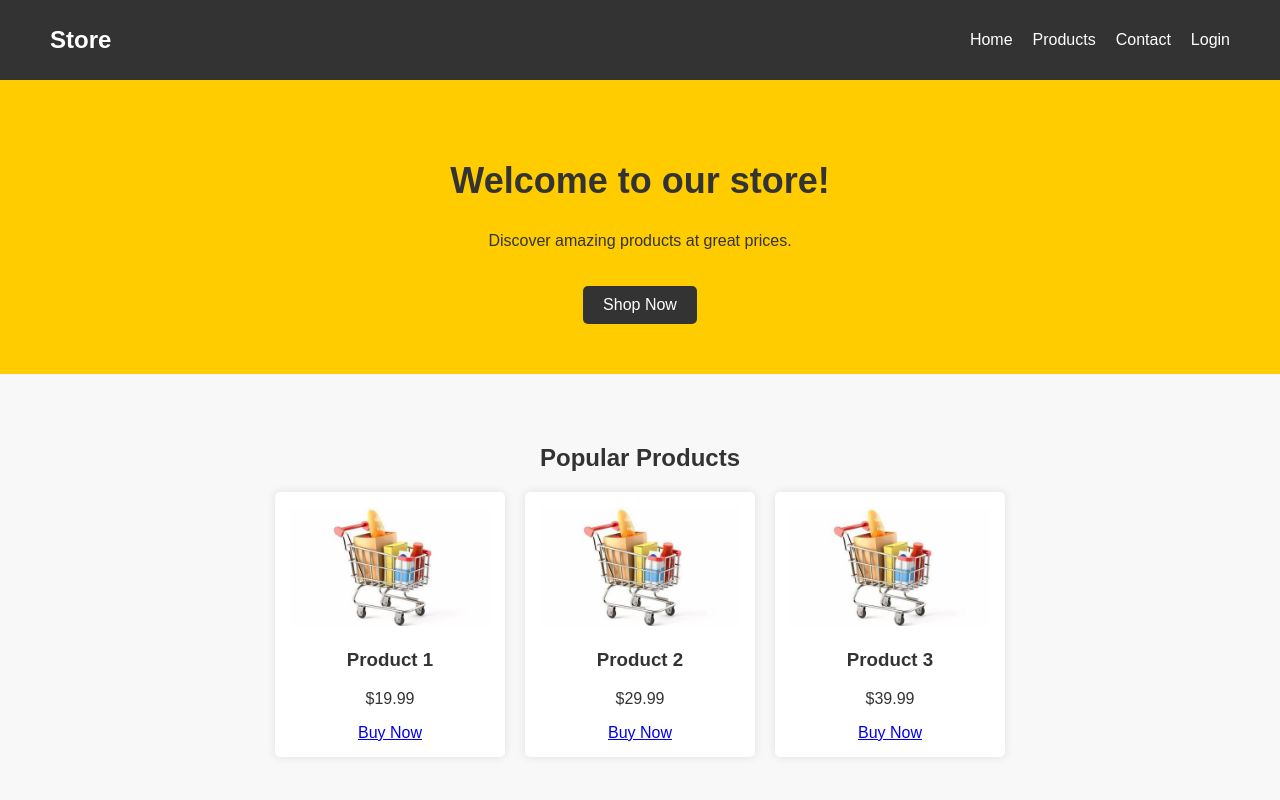
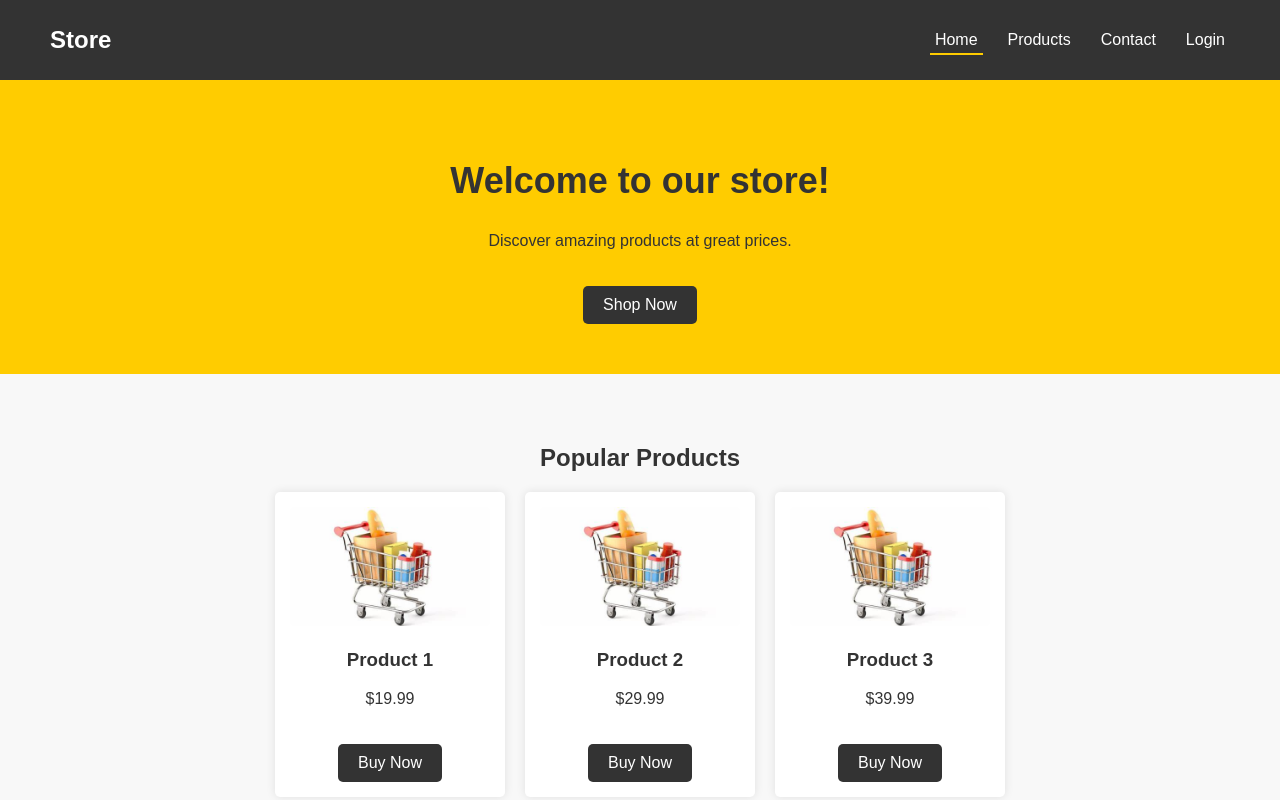
Before and after one commit to Kristian-Y/landing-page, a plain HTML site: page index.html in a window 1280 px wide. In both pictures the pointer is over the link "Home". Shown: the top 800 px of the page. Drawn offline with Linux system fonts and the light colour scheme.

Commit message:
Basic animations and screenshot

```diff
--- a/style.css
+++ b/style.css
@@ -29,8 +29,16 @@ nav ul {
 nav a {
     color: white;
     text-decoration: none;
+    padding: 5px;
+    transition: border ease-in 0.1;
 }
 
+nav a:hover {
+    border: 2px, solid, #ffcc00;
+    border-top: none;
+    border-left: none;
+    border-right: none;
+}
 .hero {
     text-align: center;
     padding: 50px;
@@ -41,7 +49,7 @@ nav a {
     font-size: 36px;
 }
 
-.hero .btn {
+.btn {
     display: inline-block;
     margin-top: 20px;
     padding: 10px 20px;
@@ -49,6 +57,14 @@ nav a {
     color: white;
     text-decoration: none;
     border-radius: 5px;
+    transition: border ease-in 0.1s;
+    transition: background-color ease-in 0.1s;
+}
+
+.btn:hover {
+    border: 2px, solid, #333;
+    background-color: white;
+    color: #333;
 }
 
 .products {
@@ -75,6 +91,11 @@ nav a {
     border-radius: 5px;
 }
 
+
+.product:hover {
+    box-shadow: 0 0 10px rgba(0, 0, 0, 0.5);
+}
+
 .price {
     font-weight: bold;
     color: #e60000;
```
Also changed, not shown: Screenshot_1.png (added).
